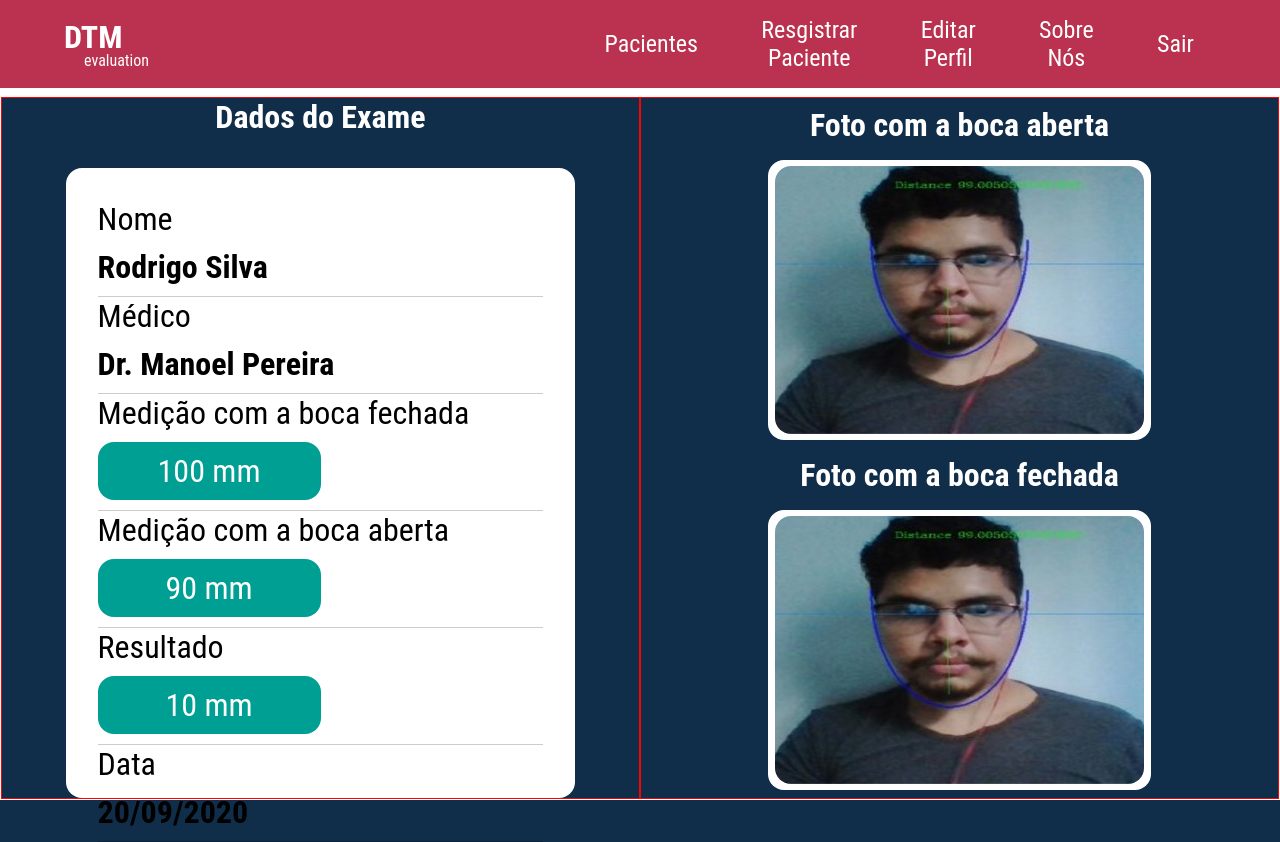
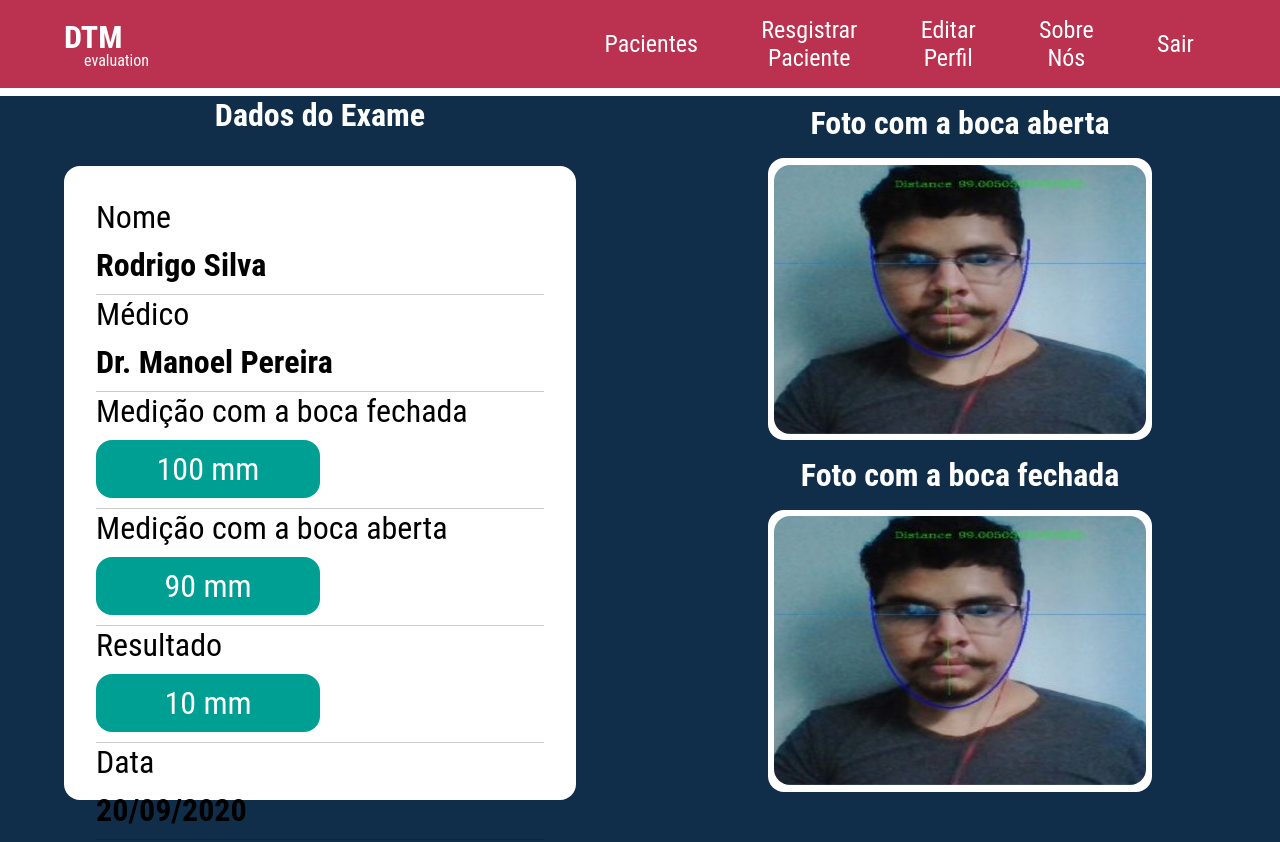
Before and after one commit to Elielson68/DTM, a React (Create React App) app in the folder front-end/: page /exam-data in a window 1280 px wide. Built offline with nearby package versions, Linux system fonts and the light colour scheme.

Commit message:
removed unsed borders

```diff
--- a/front-end/src/views/ExamData/styles.ts
+++ b/front-end/src/views/ExamData/styles.ts
@@ -21,7 +21,6 @@ export const MainContent = styled.div`
   width: 100%;
   max-width: 75%;
   height: 100%;
-  border: 1px solid white;
 
   @media (max-width: 1920px) {
     max-width: 100%;
@@ -40,7 +39,6 @@ export const Exam = styled.div`
   justify-content: center;
   height: 100%;
   width: 100%;
-  border: 1px solid red;
   h1 {
     text-align: center;
     margin: 0;
@@ -117,7 +115,6 @@ export const MeasurementInfo = styled.div`
     align-items: center;
     justify-content: center;
     font-size: 2em;
-    margin-bottom: 10px;
     padding: 5%;
     width: 50%;
     height: 100%;
@@ -146,7 +143,6 @@ export const Pictures = styled.div`
   width: 100%;
   color: #fff;
   text-align: center;
-  border: 1px solid red;
   h1 {
     margin: 0;
     margin-bottom: 2.5%;
```
